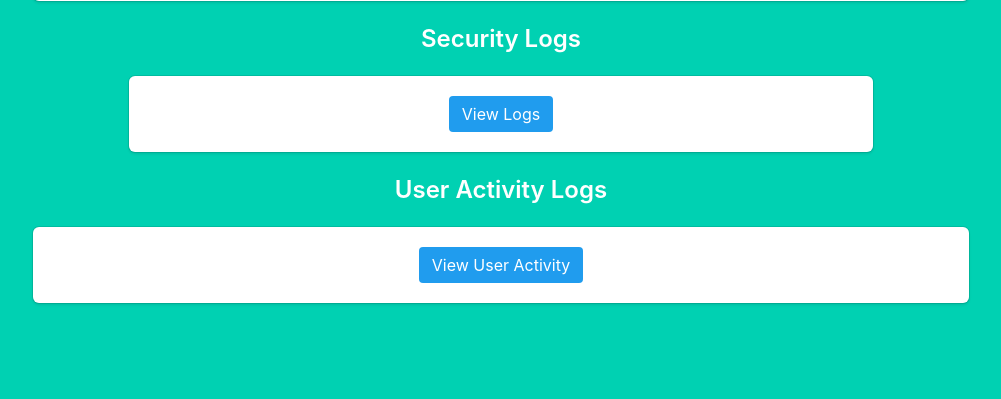
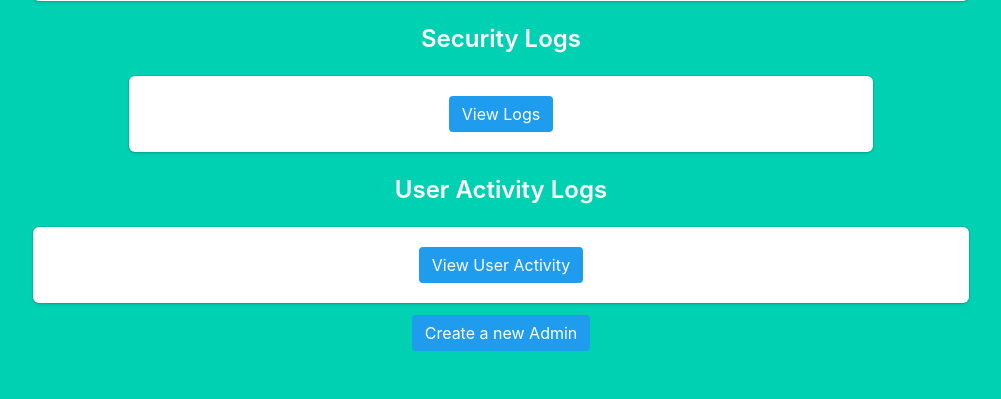
Before and after one commit to emsyoungg/LotteryWebApp, a Flask app: page /admin in a window 1280 px wide. Shown: the part 683-1082 px from the top of the page, without its empty margins (139-1140 px from the left). Before the commit the page ends 988 px from the top, so only its background shows below. Run offline with Flask 3, Linux system fonts and the light colour scheme; a user stored in the database is signed in; some libraries are stand-ins or nearby versions.

Commit message:
3.5 attempt at admin registration

```diff
--- a/admin/views.py
+++ b/admin/views.py
@@ -1,13 +1,16 @@
 # IMPORTS
+import logging
 import math
 import random
-from flask import Blueprint, render_template, flash, redirect, url_for
+from flask import Blueprint, render_template, flash, redirect, url_for, session, request
 from sqlalchemy.orm import make_transient
 
 from app import db, requires_roles
 from models import User, Draw
 from flask_login import login_required, current_user
 import secrets
+
+from users.forms import RegisterForm
 
 # CONFIG
 admin_blueprint = Blueprint('admin', __name__, template_folder='templates')
@@ -179,3 +182,47 @@ def logs():
 def view_user_activity():
     all_users = User.query.filter_by(role='user').all()
     return render_template('admin/admin.html', name=current_user.firstname, all_users=all_users)
+
+
+@admin_blueprint.route('/register_admin', methods=['GET', 'POST'])
+@login_required
+@requires_roles('admin')
+def register():
+    # create signup form object
+    form = RegisterForm()
+
+    # if request method is POST or form is valid
+    if form.validate_on_submit():
+        user = User.query.filter_by(email=form.email.data).first()
+        # if this returns a user, then the email already exists in database
+
+        # if email already exists redirect user back to signup page with error message so user can try again
+        if user:
+            flash('Email address already exists')
+            return render_template('users/register.html', form=form)
+
+        # create a new user with the form data
+        new_user = User(email=form.email.data,
+                        firstname=form.firstname.data,
+                        lastname=form.lastname.data,
+                        phone=form.phone.data,
+                        password=form.password.data,
+                        date_of_birth=form.date_of_birth.data,
+                        postcode=form.postcode.data,
+                        role='admin')
+
+        # add the new user to the database
+        db.session.add(new_user)
+        db.session.commit()
+
+        # stores users username in apps session for setup_2fa to access
+        session['username'] = new_user.email
+
+        # logs user registration
+        logging.warning('SECURITY - Admin registration [%s, %s]', form.email.data, request.remote_addr)
+
+        # sends admin to admin page
+        flash(f"New admin successfully created.")
+        return redirect(url_for('admin.admin'))
+    # if request method is GET or form not valid re-render signup page
+    return render_template('users/register.html', form=form)
--- a/templates/admin/admin.html
+++ b/templates/admin/admin.html
@@ -154,5 +154,12 @@
         </div>
     </div>
 
+    <div class="field">
+        <form action="/register_admin">
+            <button type="submit" class="button is-info is-centered">Create a new Admin</button>
+        </form>
+    </div>
+
+
 
 {% endblock %}
--- a/templates/users/login.html
+++ b/templates/users/login.html
@@ -28,6 +28,11 @@
                         </div>
                     </div>
                     <div class="field">
+                        <div class="control">
+                            {{ loginForm.postcode(class="input", placeholder="Postcode") }}
+                        </div>
+                    </div>
+                    <div class="field">
                         <div>
                             {{ loginForm.recaptcha }}
                         </div>
```
Also changed, not shown: instance/lottery.db, 1 other file.
